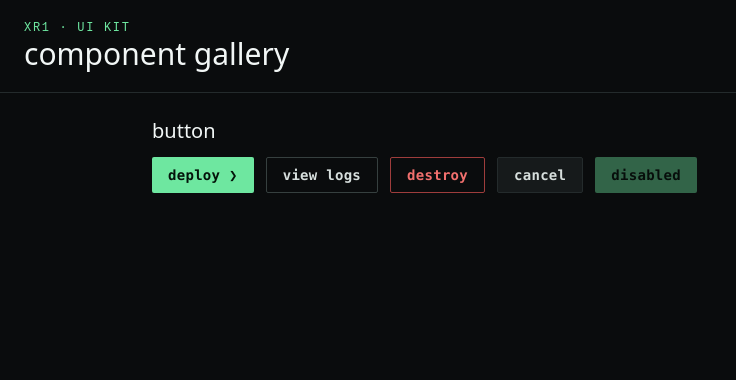
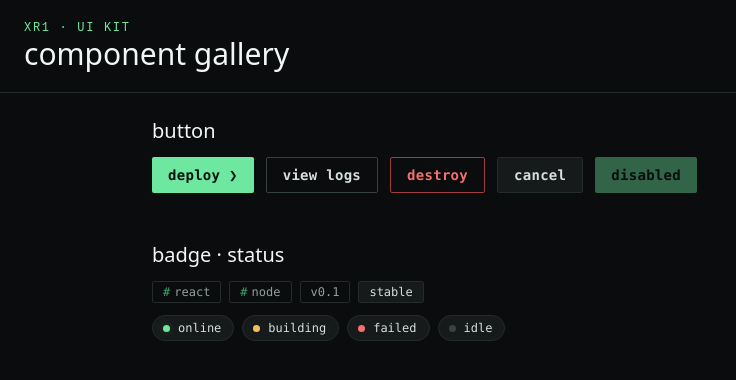
Before and after one commit to XR1-Solution/xr1-kit, a React (Vite) app: page / in a window 1280 px wide. Shown: the top 380 px of the page, without its empty margins (0-736 px from the left). Built offline with nearby package versions, Linux system fonts and the light colour scheme.

Commit message:
feat(ui): xr1-badge + xr1-status-pill

```diff
--- a/registry.json
+++ b/registry.json
@@ -89,6 +89,23 @@
       "dependencies": ["@radix-ui/react-slot", "class-variance-authority"],
       "registryDependencies": ["xr1-theme", "utils"],
       "files": [{ "path": "registry/xr1/ui/button.tsx", "type": "registry:ui" }]
+    },
+    {
+      "name": "xr1-badge",
+      "type": "registry:ui",
+      "title": "Badge",
+      "description": "Square badge with solid/outline/tag (#) variants.",
+      "dependencies": ["class-variance-authority"],
+      "registryDependencies": ["xr1-theme", "utils"],
+      "files": [{ "path": "registry/xr1/ui/badge.tsx", "type": "registry:ui" }]
+    },
+    {
+      "name": "xr1-status-pill",
+      "type": "registry:ui",
+      "title": "Status Pill",
+      "description": "Rounded pill with a colored status dot (online/building/failed/idle).",
+      "registryDependencies": ["xr1-theme", "utils"],
+      "files": [{ "path": "registry/xr1/ui/status-pill.tsx", "type": "registry:ui" }]
     }
   ]
 }
--- /dev/null
+++ b/registry/xr1/ui/badge.tsx
@@ -0,0 +1,23 @@
+import * as React from "react"
+import { cva, type VariantProps } from "class-variance-authority"
+import { cn } from "@/lib/utils"
+
+const badgeVariants = cva(
+  "inline-flex items-center font-mono text-xs leading-none transition-colors",
+  {
+    variants: {
+      variant: {
+        solid: "rounded-sm bg-bg-2 px-2.5 py-1 text-fg-1 border border-line",
+        outline: "rounded-sm border border-line px-2.5 py-1 text-fg-2",
+        tag: "rounded-sm border border-line px-2.5 py-1 text-fg-2 before:content-['#'] before:mr-1 before:text-green-dim",
+      },
+    },
+    defaultVariants: { variant: "solid" },
+  },
+)
+
+function Badge({ className, variant, ...props }: React.ComponentProps<"span"> & VariantProps<typeof badgeVariants>) {
+  return <span className={cn(badgeVariants({ variant, className }))} {...props} />
+}
+
+export { Badge, badgeVariants }
--- /dev/null
+++ b/registry/xr1/ui/status-pill.tsx
@@ -0,0 +1,30 @@
+import * as React from "react"
+import { cn } from "@/lib/utils"
+
+type Status = "online" | "building" | "failed" | "idle"
+const DOT: Record<Status, string> = {
+  online: "bg-green shadow-[0_0_8px_var(--xr1-glow-green)]",
+  building: "bg-amber",
+  failed: "bg-red",
+  idle: "bg-fg-4",
+}
+
+function StatusPill({
+  status = "online", className, children, ...props
+}: React.ComponentProps<"span"> & { status?: Status }) {
+  return (
+    <span
+      data-status={status}
+      className={cn(
+        "inline-flex items-center gap-2 rounded-full border border-line bg-bg-2 py-1 pl-2.5 pr-3 font-mono text-xs text-fg-1",
+        className,
+      )}
+      {...props}
+    >
+      <span className={cn("size-[7px] rounded-full", DOT[status])} />
+      {children}
+    </span>
+  )
+}
+
+export { StatusPill }
--- a/src/App.tsx
+++ b/src/App.tsx
@@ -1,4 +1,5 @@
 import { ButtonDemo } from "./demos/button"
+import { BadgeDemo } from "./demos/badge"
 
 export function App() {
   return (
@@ -9,6 +10,7 @@ export function App() {
       </header>
       <div className="mx-auto flex max-w-5xl flex-col gap-12 p-6" data-testid="gallery">
         <ButtonDemo />
+        <BadgeDemo />
       </div>
     </main>
   )
--- /dev/null
+++ b/src/demos/badge.tsx
@@ -0,0 +1,19 @@
+import { Badge } from "@/components/ui/badge"
+import { StatusPill } from "@/components/ui/status-pill"
+export function BadgeDemo() {
+  return (
+    <section data-testid="demo-badge" className="flex flex-col gap-3">
+      <h2 className="font-display text-xl text-fg-0">badge · status</h2>
+      <div className="flex flex-wrap gap-2">
+        <Badge variant="tag">react</Badge><Badge variant="tag">node</Badge>
+        <Badge variant="outline">v0.1</Badge><Badge>stable</Badge>
+      </div>
+      <div className="flex flex-wrap gap-2">
+        <StatusPill status="online">online</StatusPill>
+        <StatusPill status="building">building</StatusPill>
+        <StatusPill status="failed">failed</StatusPill>
+        <StatusPill status="idle">idle</StatusPill>
+      </div>
+    </section>
+  )
+}
```
Also changed, not shown: 1 other file (tests, documents, lock files or other folders).
